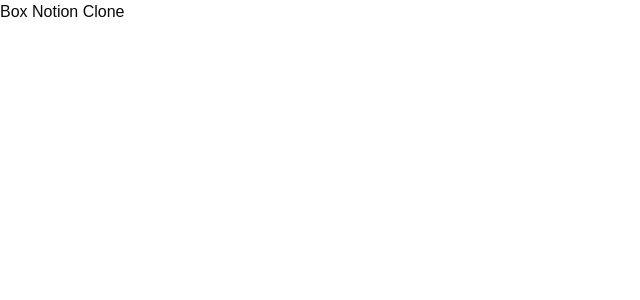
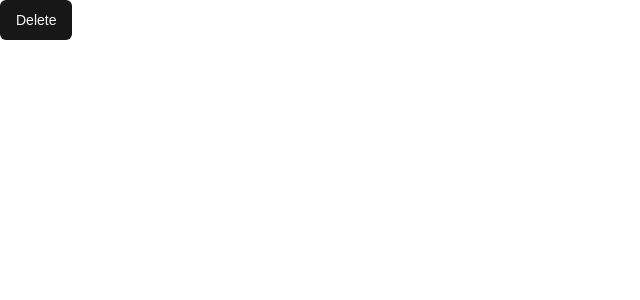
Before and after one commit to arstan-ak/30github, a Next.js app: page / in a window 1280 px wide. Shown: the top 300 px of the page, without its empty margins (0-640 px from the left). Built offline with nearby package versions, Linux system fonts and the light colour scheme.

Commit message:
added shadcn button

```diff
--- a/app/page.tsx
+++ b/app/page.tsx
@@ -1,9 +1,11 @@
-import Image from "next/image";
+import { Button } from "@/components/ui/button";
 
 export default function Home() {
   return (
     <div>
-      <p>Box Notion Clone</p>
+      <Button variant="default">
+      Delete
+      </Button>
     </div>
   );
 }
--- /dev/null
+++ b/app/test/page.tsx
@@ -0,0 +1,9 @@
+const TestPage = () =>{
+    return(
+        <div>
+            Hello from test page
+        </div>
+    )
+}
+
+export default TestPage
--- /dev/null
+++ b/components/ui/button.tsx
@@ -0,0 +1,56 @@
+import * as React from "react"
+import { Slot } from "@radix-ui/react-slot"
+import { cva, type VariantProps } from "class-variance-authority"
+
+import { cn } from "@/lib/utils"
+
+const buttonVariants = cva(
+  "inline-flex items-center justify-center gap-2 whitespace-nowrap rounded-md text-sm font-medium ring-offset-background transition-colors focus-visible:outline-none focus-visible:ring-2 focus-visible:ring-ring focus-visible:ring-offset-2 disabled:pointer-events-none disabled:opacity-50 [&_svg]:pointer-events-none [&_svg]:size-4 [&_svg]:shrink-0",
+  {
+    variants: {
+      variant: {
+        default: "bg-primary text-primary-foreground hover:bg-primary/90",
+        destructive:
+          "bg-destructive text-destructive-foreground hover:bg-destructive/90",
+        outline:
+          "border border-input bg-background hover:bg-accent hover:text-accent-foreground",
+        secondary:
+          "bg-secondary text-secondary-foreground hover:bg-secondary/80",
+        ghost: "hover:bg-accent hover:text-accent-foreground",
+        link: "text-primary underline-offset-4 hover:underline",
+      },
+      size: {
+        default: "h-10 px-4 py-2",
+        sm: "h-9 rounded-md px-3",
+        lg: "h-11 rounded-md px-8",
+        icon: "h-10 w-10",
+      },
+    },
+    defaultVariants: {
+      variant: "default",
+      size: "default",
+    },
+  }
+)
+
+export interface ButtonProps
+  extends React.ButtonHTMLAttributes<HTMLButtonElement>,
+    VariantProps<typeof buttonVariants> {
+  asChild?: boolean
+}
+
+const Button = React.forwardRef<HTMLButtonElement, ButtonProps>(
+  ({ className, variant, size, asChild = false, ...props }, ref) => {
+    const Comp = asChild ? Slot : "button"
+    return (
+      <Comp
+        className={cn(buttonVariants({ variant, size, className }))}
+        ref={ref}
+        {...props}
+      />
+    )
+  }
+)
+Button.displayName = "Button"
+
+export { Button, buttonVariants }
--- a/package.json
+++ b/package.json
@@ -9,6 +9,7 @@
     "lint": "next lint"
   },
   "dependencies": {
+    "@radix-ui/react-slot": "^1.1.2",
     "class-variance-authority": "^0.7.1",
     "clsx": "^2.1.1",
     "lucide-react": "^0.475.0",
```
Also changed, not shown: 1 other file (tests, documents, lock files or other folders).
